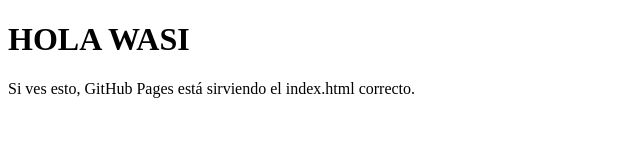
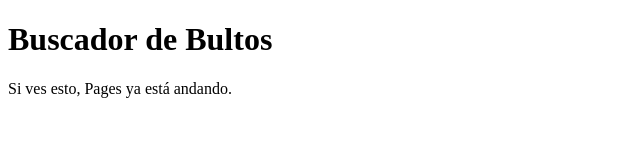
Before and after one commit to Wasipruebas/Base-de-datos, a plain HTML site: page index.html in a window 1280 px wide. Shown: the whole page, without its empty margins (0-640 px from the left). Drawn offline with Linux system fonts and the light colour scheme.

Commit message:
Update index.html

```diff
--- a/index.html
+++ b/index.html
@@ -3,10 +3,10 @@
 <head>
   <meta charset="utf-8" />
   <meta name="viewport" content="width=device-width, initial-scale=1" />
-  <title>Prueba Pages</title>
+  <title>Buscador de Bultos</title>
 </head>
 <body>
-  <h1>HOLA WASI</h1>
-  <p>Si ves esto, GitHub Pages está sirviendo el index.html correcto.</p>
+  <h1>Buscador de Bultos</h1>
+  <p>Si ves esto, Pages ya está andando.</p>
 </body>
 </html>
```
